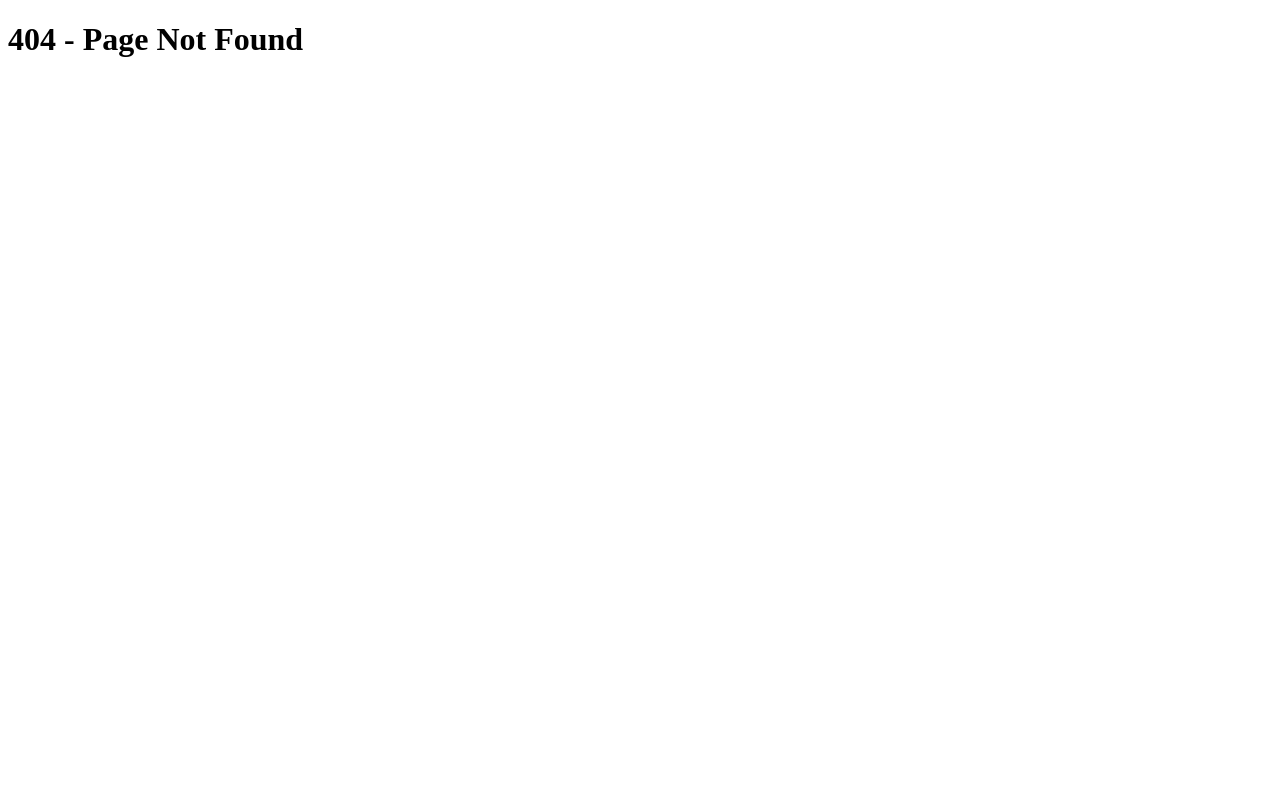
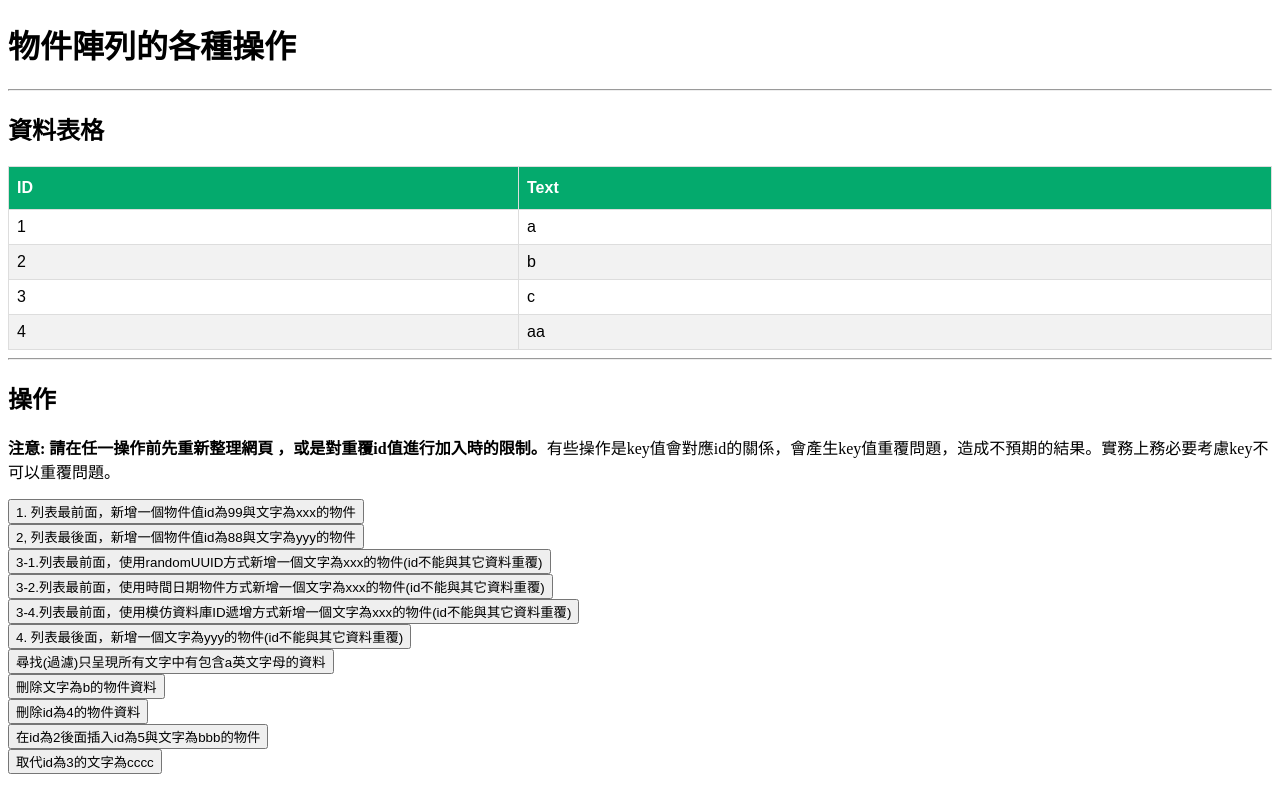
Before and after one commit to leoPika999777/Basic-Learning---React, a Next.js app: page /cs-1130/object-array in a window 1280 px wide. Before the commit this address had no page. Built offline with nearby package versions, Linux system fonts and the light colour scheme.

Commit message:
object-array練習題

```diff
--- /dev/null
+++ b/pages/cs-1130/object-array.js
@@ -0,0 +1,180 @@
+import { useState } from 'react'
+
+const objArray = [
+  {
+    id: 1,
+    text: 'a',
+  },
+  {
+    id: 2,
+    text: 'b',
+  },
+  {
+    id: 3,
+    text: 'c',
+  },
+  {
+    id: 4,
+    text: 'aa',
+  },
+]
+
+export default function ObjectArray() {
+  // 與呈現有關必需先成為state
+  const [data, setData] = useState(objArray)
+
+  return (
+    <>
+      <h1>物件陣列的各種操作</h1>
+      <hr />
+      <h2>資料表格</h2>
+      <table border="1">
+        <thead>
+          <tr>
+            <th>ID</th>
+            <th>Text</th>
+          </tr>
+        </thead>
+        <tbody>
+          {data.map((v, i) => {
+            return (
+              <tr key={v.id}>
+                <td>{v.id}</td>
+                <td>{v.text}</td>
+              </tr>
+            )
+          })}
+        </tbody>
+      </table>
+      <hr />
+      <h2>操作</h2>
+      <p>
+        <strong>
+          注意: 請在任一操作前先重新整理網頁 ，或是對重覆id值進行加入時的限制。
+        </strong>
+        有些操作是key值會對應id的關係，會產生key值重覆問題，造成不預期的結果。實務上務必要考慮key不可以重覆問題。
+      </p>
+
+      <button
+        onClick={() => {
+          // 先寫出要新增的物件值
+          const newObj = { id: 99, text: 'xxx' }
+
+          // 1. 從目前的狀態拷貝出一個新的變數值(陣列/物件)
+          // 2. 在新的變數值(陣列/物件)上作處理
+          // 3. 設定回原本的狀態中
+
+          //1 //2
+          const newData = [newObj, ...data]
+
+          //3
+          setData(newData)
+
+          //縮短
+          //setData([{ id: 99, text: 'xxx' }, ...data])
+        }}
+      >
+        1. 列表最前面，新增一個物件值id為99與文字為xxx的物件
+      </button>
+      <br />
+      <button
+        onClick={() => {
+          const newObj = { id: 88, text: 'yyy' }
+
+          //1 //2
+          const newData = [...data, newObj]
+
+          //3
+          setData(newData)
+        }}
+      >
+        2, 列表最後面，新增一個物件值id為88與文字為yyy的物件
+      </button>
+      <br />
+      <button
+        onClick={() => {
+          //先寫出要新增的物件值
+          //不重複id的產生方式
+
+          // 3-1. 專用的函式庫uuid
+          const newID = self.crypto.randomUUID()
+          const newObj = { id: newID, text: 'xxx' }
+
+          const newData = [newObj, ...data]
+
+          setData(newData)
+        }}
+      >
+        3-1.列表最前面，使用randomUUID方式新增一個文字為xxx的物件(id不能與其它資料重覆)
+      </button>
+
+      <br />
+      <button
+        onClick={() => {
+          // 3-2. 時間日期物件轉毫秒數值（整數）or use Date.now()
+          // 不能多人聊天使用  可能時間會重複
+          const newID = Number(new Date()) //+new DATE
+          const newObj = { id: newID, text: 'xxx' }
+
+          const newData = [newObj, ...data]
+
+          setData(newData)
+
+          // 3-3. 產生隨機字串/數字
+        }}
+      >
+        3-2.列表最前面，使用時間日期物件方式新增一個文字為xxx的物件(id不能與其它資料重覆)
+      </button>
+
+      <br />
+      <button
+        onClick={() => {
+          // 3-4. 模仿資料庫ID遞增方式(只限於ID是數字)
+          // 不能多人聊天使用  可能時間會重複
+          const ids = data.map((v) => v.id) //變成一個陣列
+
+          //有資料的話就從目前id最大值 去+1  沒有就從1
+          const newID = data.length > 0 ? Math.max(...ids) + 1 : 1
+          const newObj = { id: newID, text: 'xxx' }
+
+          const newData = [newObj, ...data]
+
+          setData(newData)
+        }}
+      >
+        3-4.列表最前面，使用模仿資料庫ID遞增方式新增一個文字為xxx的物件(id不能與其它資料重覆)
+      </button>
+
+      <br />
+
+      <button
+        onClick={() => {
+          const ids = data.map((v) => v.id) //變成一個陣列
+
+          const newID = data.length > 0 ? Math.max(...ids) + 1 : 1
+          const newObj = { id: newID, text: 'yyy' }
+
+          //1 //2
+          const newData = [...data, newObj]
+
+          //3
+          setData(newData)
+        }}
+      >
+        4. 列表最後面，新增一個文字為yyy的物件(id不能與其它資料重覆)
+      </button>
+      <br />
+      <button onClick={() => {}}>
+        尋找(過濾)只呈現所有文字中有包含a英文字母的資料
+      </button>
+      <br />
+      <button onClick={() => {}}>刪除文字為b的物件資料</button>
+      <br />
+      <button onClick={() => {}}>刪除id為4的物件資料</button>
+      <br />
+      <button onClick={() => {}}>在id為2後面插入id為5與文字為bbb的物件</button>
+      <br />
+      <button onClick={() => {}}>取代id為3的文字為cccc</button>
+    </>
+  )
+}
```
